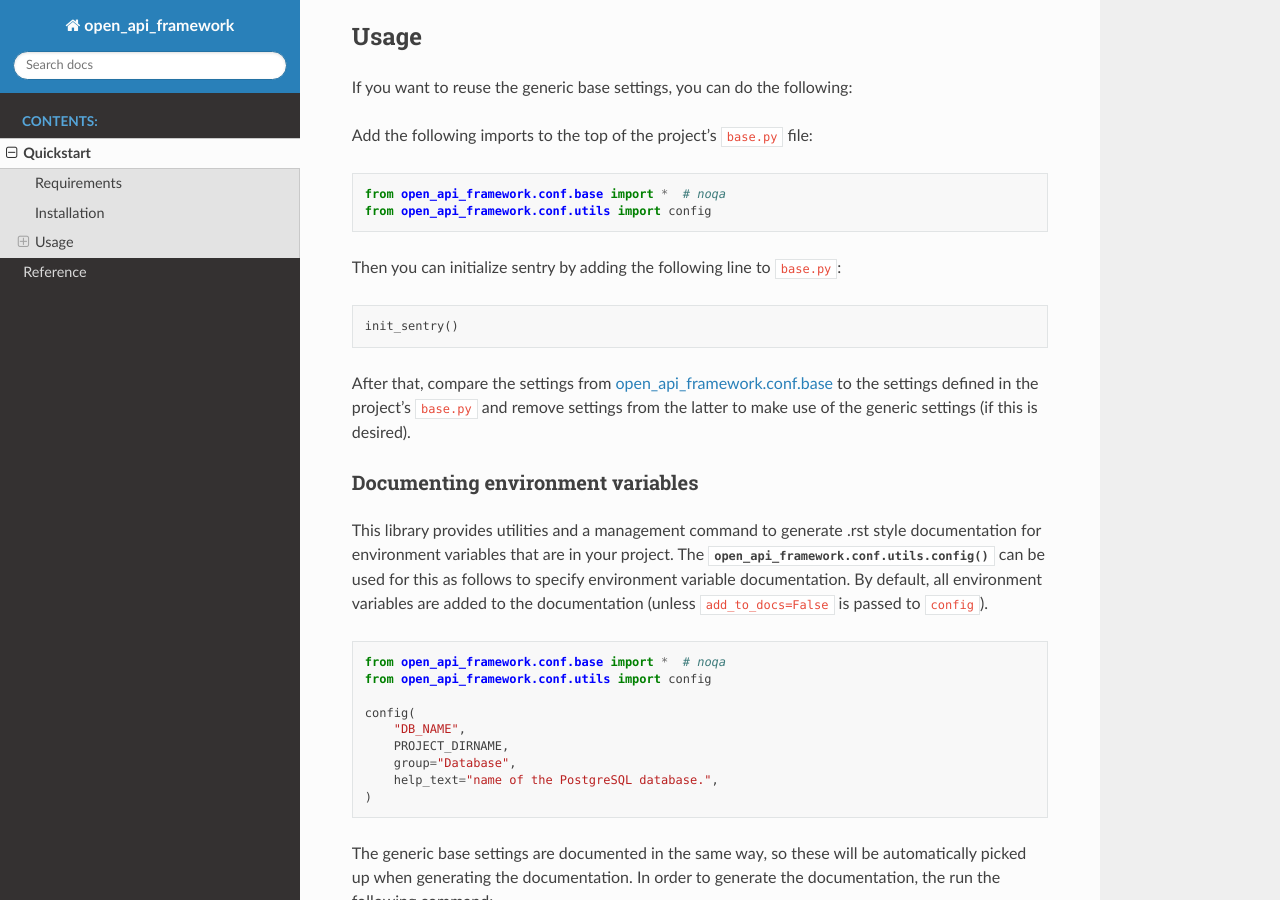
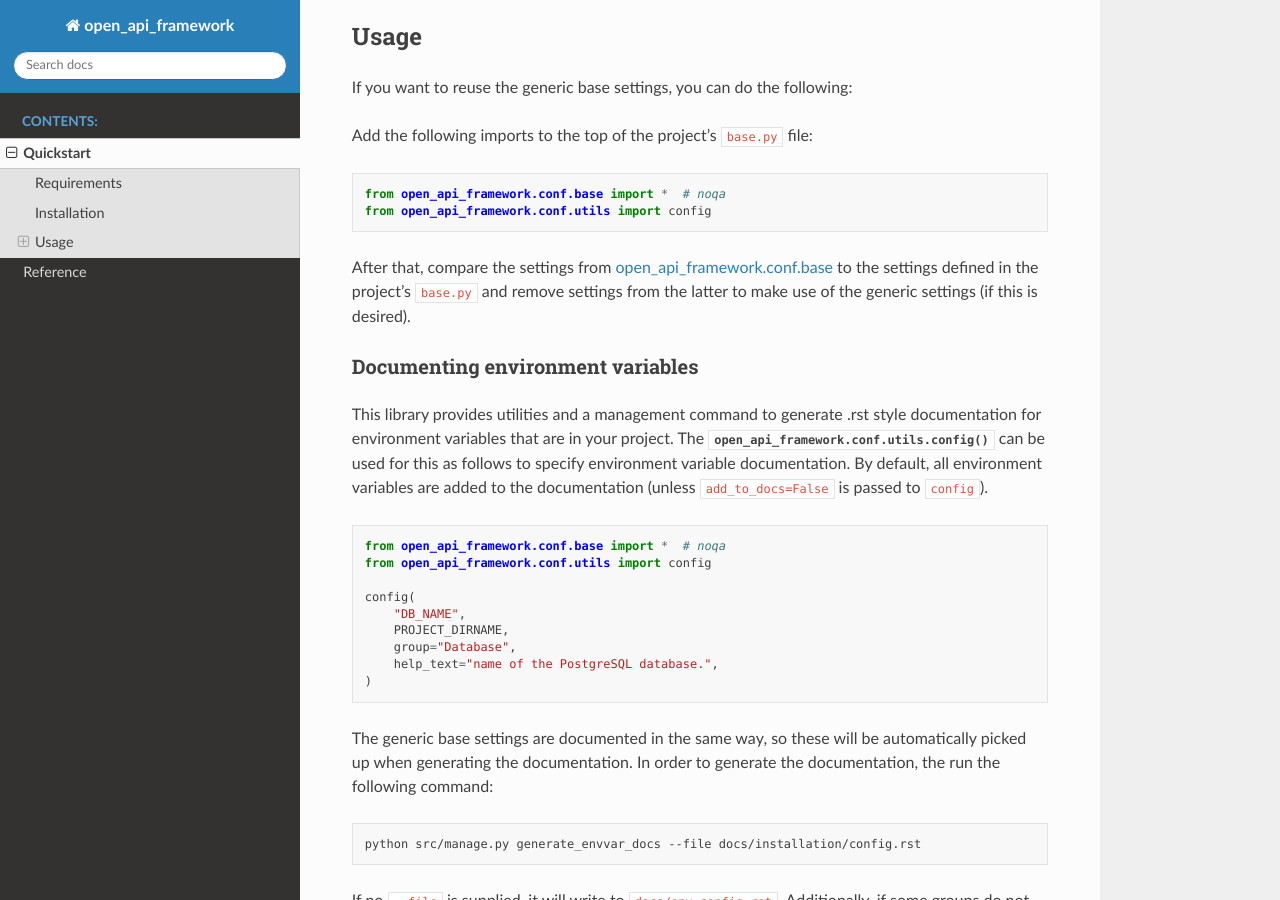
Before and after one commit to maykinmedia/open-api-framework, a Sphinx documentation site: the page built from docs/quickstart.rst, in a window 1280 px wide and 900 px high, scrolled down 421 px. Built offline with Sphinx 7.4.7 and the Read the Docs theme 3.1.0, drawn with Linux system fonts in a browser that asks for light colours.

Commit message:
:bug: [#88] remove function to init Sentry

```diff
--- a/docs/quickstart.rst
+++ b/docs/quickstart.rst
@@ -27,12 +27,6 @@ Add the following imports to the top of the project's ``base.py`` file:
 
     from open_api_framework.conf.base import *  # noqa
     from open_api_framework.conf.utils import config
-
-Then you can initialize sentry by adding the following line to ``base.py``:
-
-.. code:: python
-
-    init_sentry()
 
 
 After that, compare the settings from `open_api_framework.conf.base`_ to the settings
```
Also changed, not shown: 1 other file.
